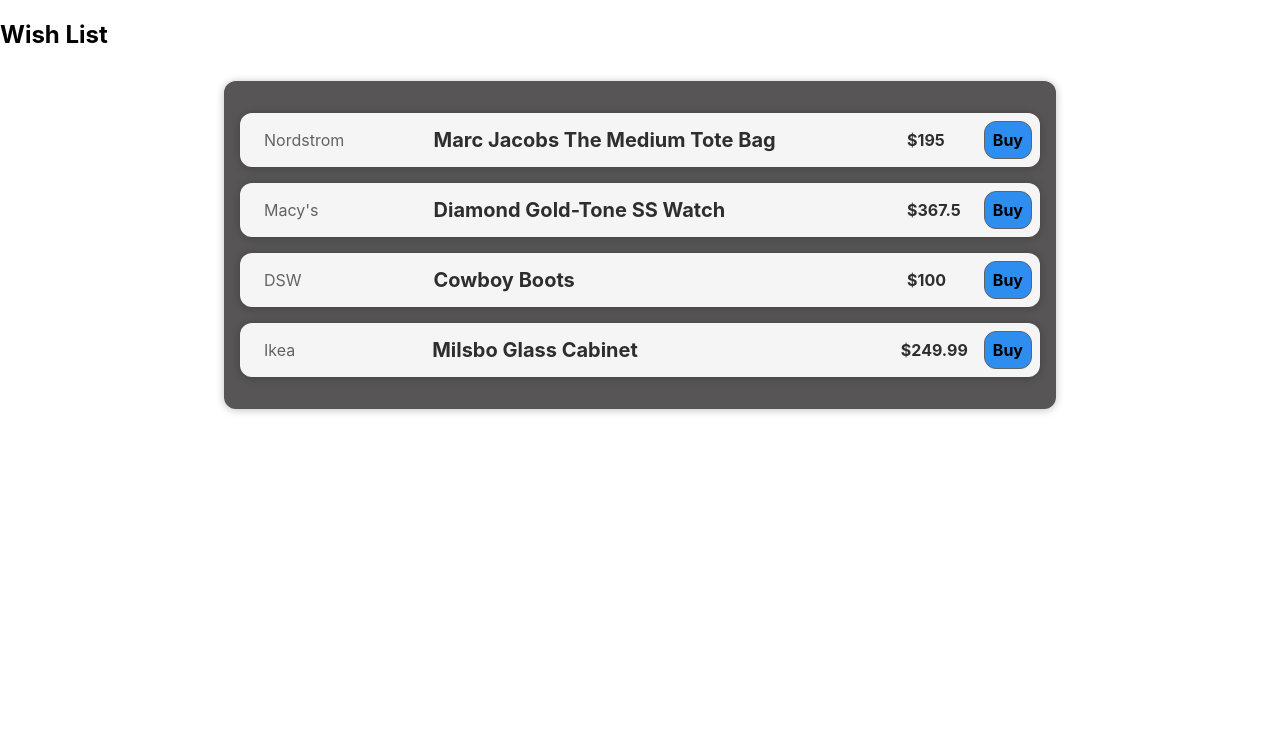
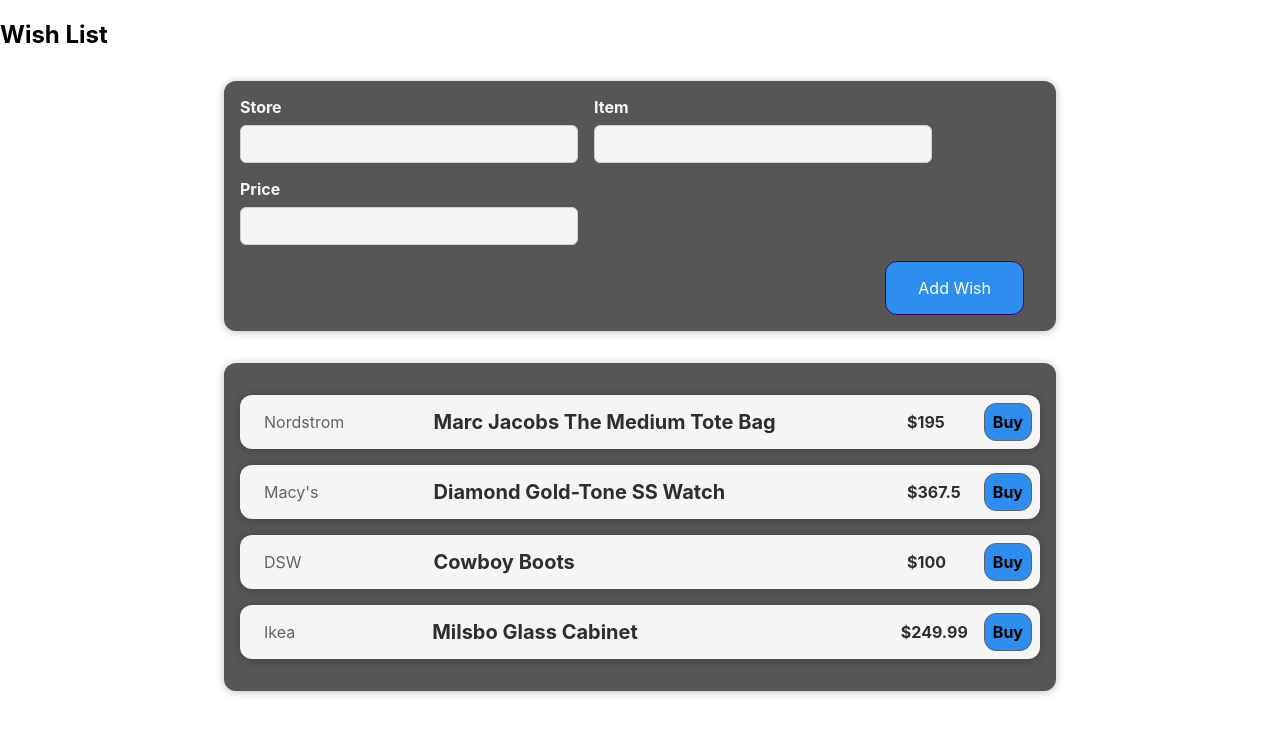
Before and after one commit to monineathsar/WishList, a React (Create React App) app: page / in a window 1280 px wide. Shown: the top 734 px of the page. Built offline with nearby package versions, Linux system fonts and the light colour scheme.

Commit message:
added wish form

```diff
--- a/src/App.js
+++ b/src/App.js
@@ -1,6 +1,8 @@
 import logo from './logo.svg';
 import './App.css';
 import Wishes from './components/WishList/Wishes'
+
+import NewWish from './components/NewWish/NewWish';
 
 function App() {
   const wishes = [
@@ -33,6 +35,7 @@ function App() {
   return (
     <div>
       <h2>Wish List</h2>
+      <NewWish/>
       <Wishes items={wishes}/>
     </div>
   );
--- /dev/null
+++ b/src/components/NewWish/NewWish.css
@@ -0,0 +1,38 @@
+.new-wish {
+    background-color:  rgb(87, 85, 85);
+    padding: 1rem;
+    margin: 2rem auto;
+    width: 50rem;
+    max-width: 95%;
+    border-radius: 12px;
+    text-align: center;
+    box-shadow: 0 1px 8px rgba(0, 0, 0, 0.25);
+}
+
+.new-wish button {
+    font: inherit;
+    cursor: pointer;
+    padding: 1rem 2rem;
+    border: 1px solid #40005d;
+    background-color: rgb(45, 142, 239);
+    color: white;
+    border-radius: 12px;
+    margin-right: 1rem;
+}
+
+.new-wish button:hover,
+.new-wish button:active {
+    background-color:rgb(45, 142, 239);
+    border-color: rgb(45, 142, 239);
+}
+
+.new-wish button.alternative {
+    color: #071d9b;
+    border-color: transparent;
+    background-color: transparent;
+}
+
+.new-wish button.alternative:hover,
+.new-wish button.alternative:active {
+    background-color: rgb(45, 142, 239);
+}
--- /dev/null
+++ b/src/components/NewWish/NewWish.js
@@ -0,0 +1,13 @@
+import './NewWish.css';
+
+import WishForm from './WishForm';
+
+const NewWish = () => {
+    return (
+        <div className='new-wish'>
+            <WishForm/>
+        </div>
+    )
+}
+
+export default NewWish;
--- a/src/components/NewWish/WishForm.css
+++ b/src/components/NewWish/WishForm.css
@@ -0,0 +1,28 @@
+.new-wish__controls {
+    display: flex;
+    flex-wrap: wrap;
+    gap: 1rem;
+    margin-bottom: 1rem;
+    text-align: left;
+    color:  whitesmoke;
+}
+
+.new-wish__control label {
+    font-weight: bold;
+    margin-bottom: 0.5rem;
+    display: block;
+}
+
+.new-wish__control input {
+    font: inherit;
+    padding: 0.5rem;
+    border-radius: 6px;
+    border: 1px solid #ccc;
+    width: 20rem;
+    max-width: 100%;
+    background-color:  whitesmoke;
+}
+
+.new-wish__actions {
+    text-align: right;
+}
--- a/src/components/NewWish/WishForm.js
+++ b/src/components/NewWish/WishForm.js
@@ -0,0 +1,27 @@
+import './WishForm.css';
+
+const WishForm = () => {
+    return (
+        <form>
+            <div className='new-wish__controls'>
+                <div className='new-wish__control'>
+                    <label>Store</label>
+                    <input type='text' />
+                </div>
+                <div className='new-wish__control'>
+                    <label>Item</label>
+                    <input type='text' />
+                </div>
+                <div className='new-wish__control'>
+                    <label>Price</label>
+                    <input type="number" min="0.01" step="0.01" />
+                </div>
+            </div>
+            <div className='new-wish__actions'>
+                <button type='submit'>Add Wish</button>
+            </div>
+        </form>
+    )
+}
+
+export default WishForm;
```
